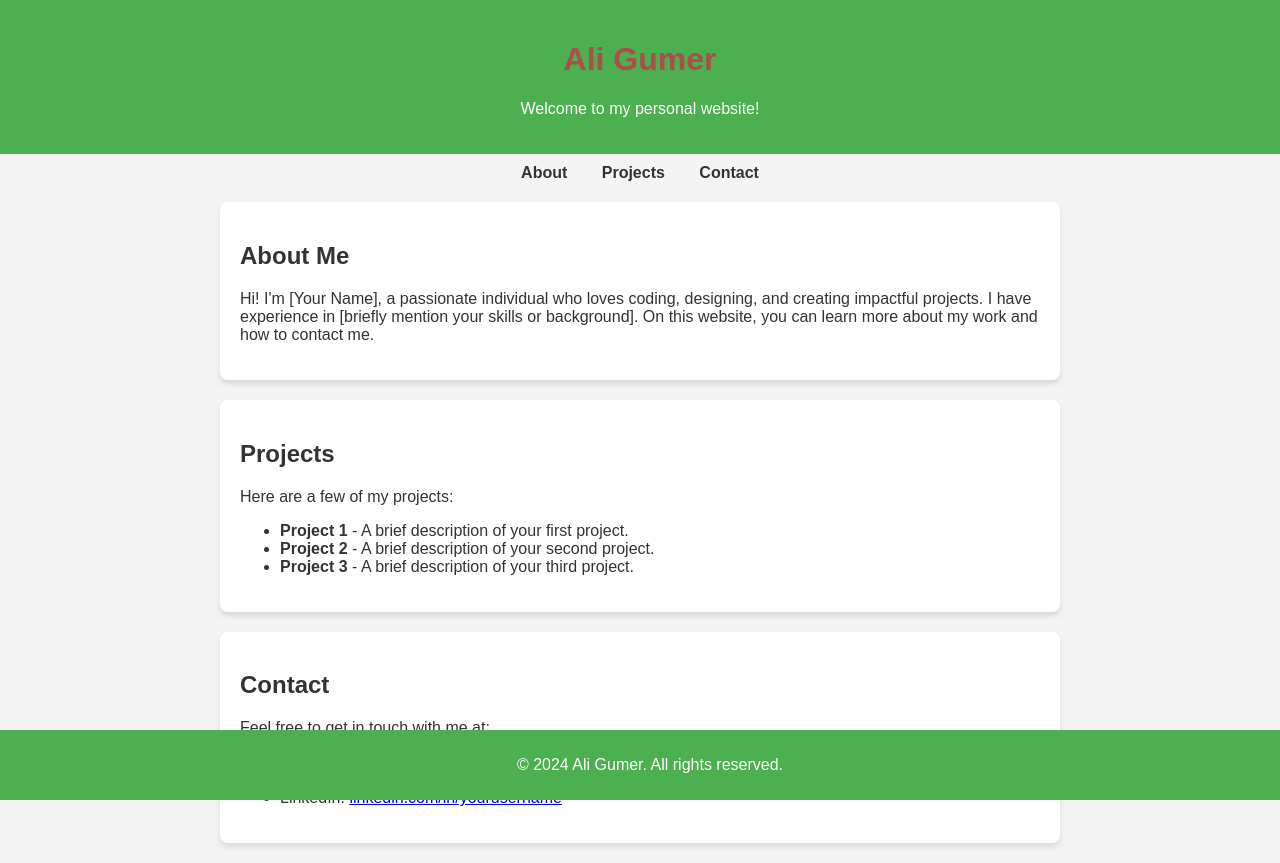
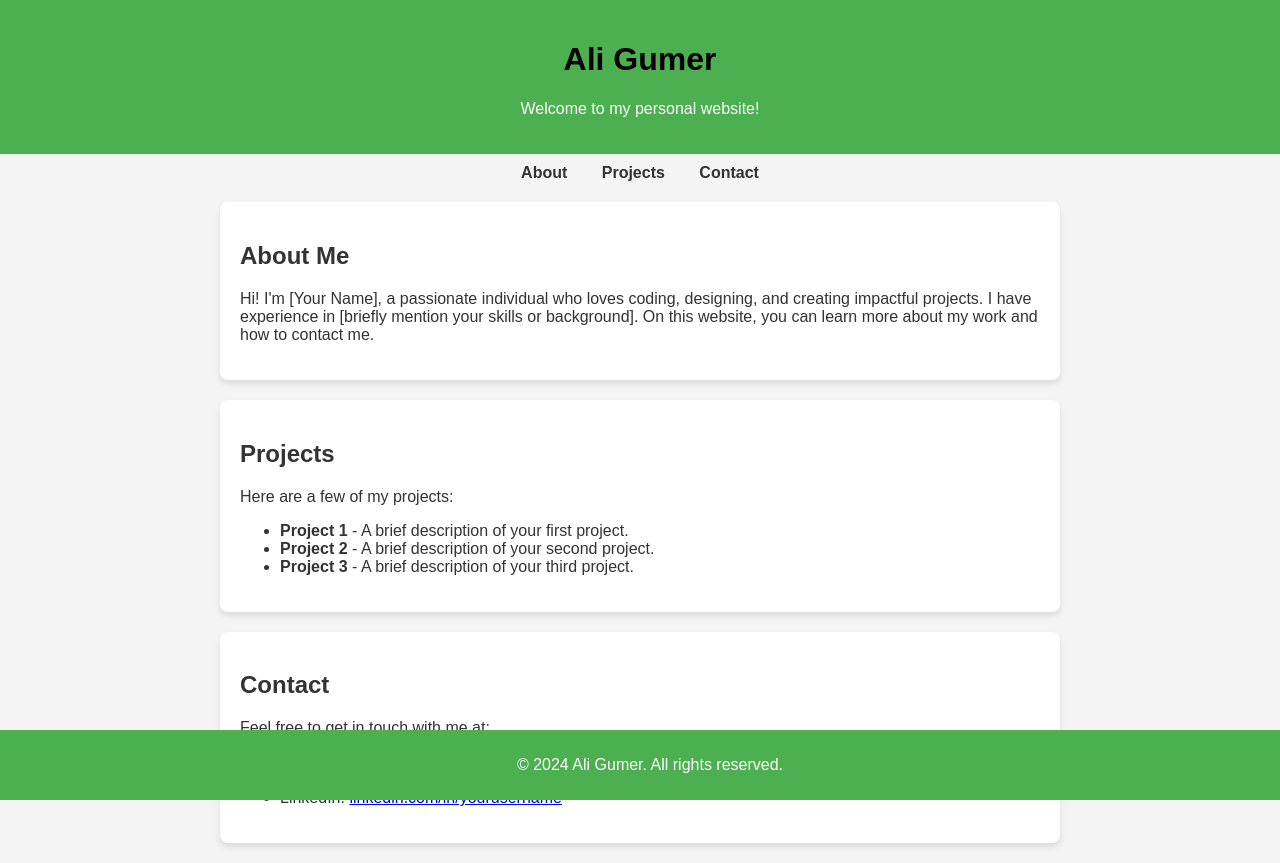
Before and after one commit to Gumxr/Gumer, a website: page public/index.html in a window 1280 px wide. Drawn offline with Linux system fonts and the light colour scheme.

Commit message:
Update index.html

```diff
--- a/public/index.html
+++ b/public/index.html
@@ -37,7 +37,7 @@
             box-shadow: 0px 4px 6px rgba(0, 0, 0, 0.1);
         }
         h1 {
-            color: #af4c4c;
+            color: #000000;
         }
         footer {
             text-align: center;
```
